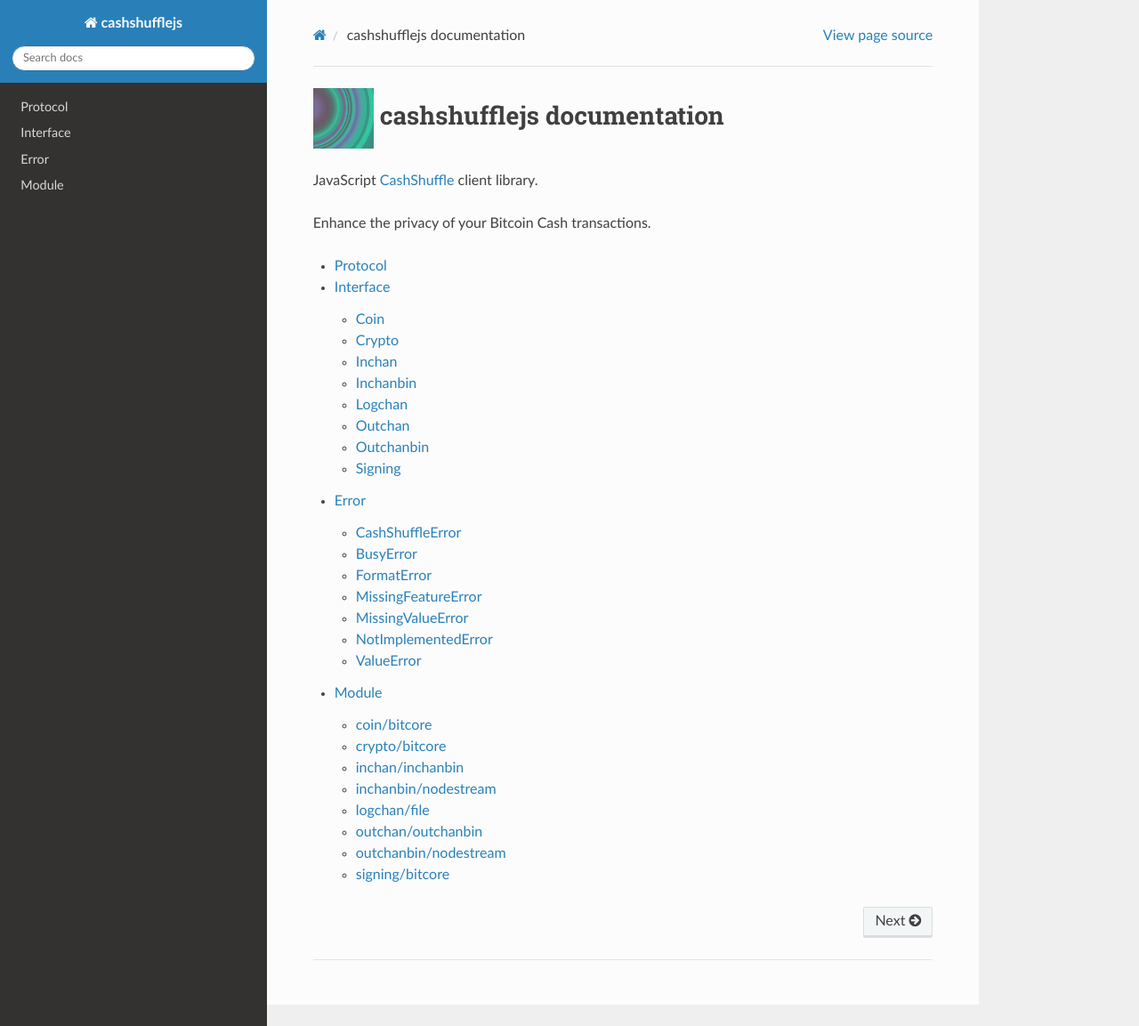
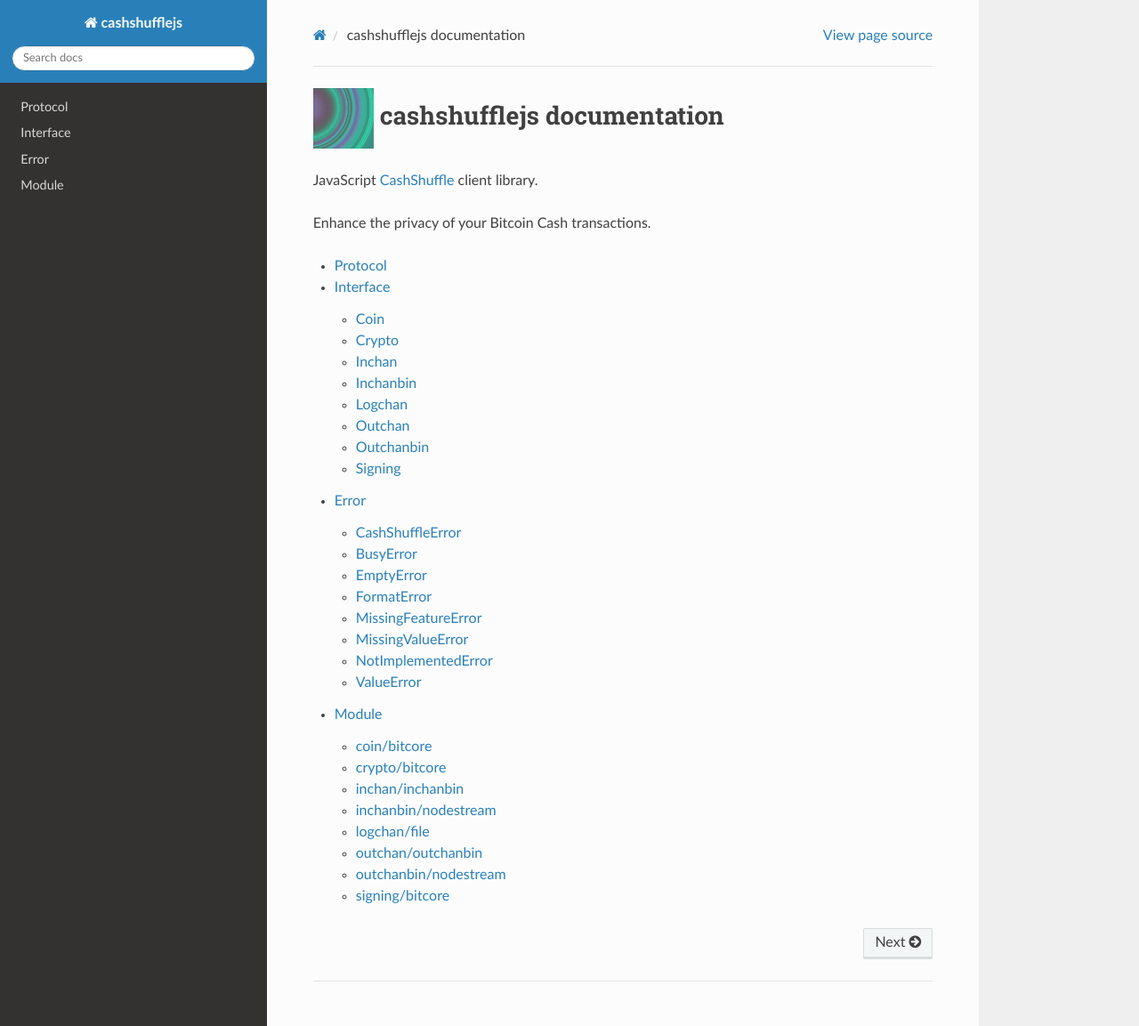
Before and after one commit to bookmoons/cashshufflejs, a Sphinx documentation site: the page built from doc/index.rst, in a window 1280 px wide and 1153 px high. Shown: the whole window at 89% size. Built offline with Sphinx 7.4.7 and the Read the Docs theme 2.0.0, drawn with Linux system fonts in a browser that asks for light colours.

Commit message:
doc: Expose EmptyError

```diff
--- a/doc/error.rst
+++ b/doc/error.rst
@@ -17,6 +17,12 @@
 ---------
 
 .. autoclass:: BusyError
+   :members:
+
+EmptyError
+----------
+
+.. autoclass:: EmptyError
    :members:
 
 FormatError
```
